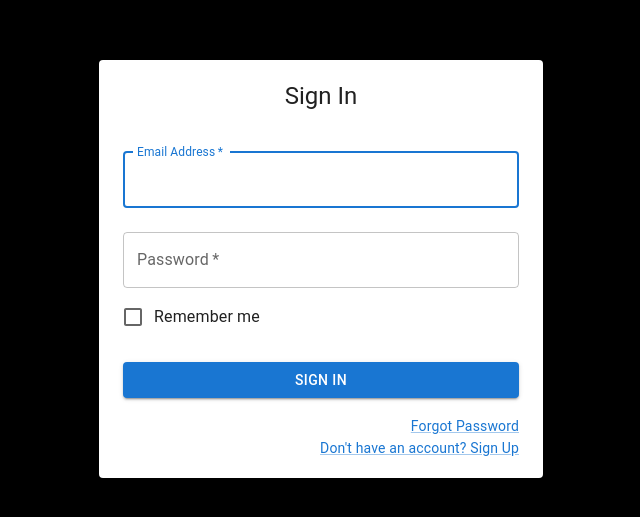
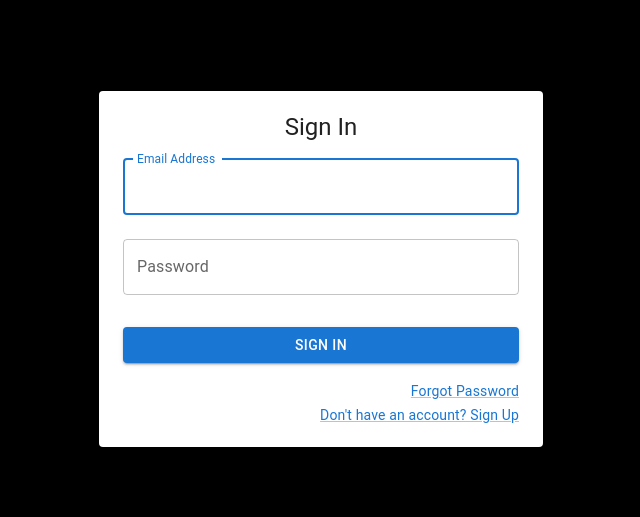
Before and after one commit to richardcolachagua/dream-closet, a React (Create React App) app: page /LoginPage in a window 1280 px wide. Shown: the part 131-648 px from the top of the page, without its empty margins (319-959 px from the left). Built offline with nearby package versions, Linux system fonts and the light colour scheme.

Commit message:
"Login Page frontend functionality updated"

```diff
--- a/package.json
+++ b/package.json
@@ -11,11 +11,13 @@
     "@testing-library/react": "^13.4.0",
     "@testing-library/user-event": "^13.5.0",
     "aws-sdk": "^2.1560.0",
+    "formik": "^2.4.5",
     "react": "^18.2.0",
     "react-dom": "^18.2.0",
     "react-router-dom": "^6.22.0",
     "react-scripts": "5.0.1",
-    "web-vitals": "^2.1.4"
+    "web-vitals": "^2.1.4",
+    "yup": "^1.3.3"
   },
   "scripts": {
     "start": "react-scripts start",
--- a/src/frontend/Pages/LoginPage.jsx
+++ b/src/frontend/Pages/LoginPage.jsx
@@ -4,8 +4,6 @@ import {
   TextField,
   Box,
   Typography,
-  FormControlLabel,
-  Checkbox,
   Link,
   Grid,
   Container,
@@ -28,17 +26,60 @@ AWS.config.update({
 
 const dynamoDB = new AWS.DynamoDB.DocumentClient();
 
+const validationSchema = Yup.object().shape({
+  email: Yup.string()
+    .email("Invalid email address")
+    .required("Email is required"),
+  password: Yup.string().required("Password is required"),
+});
+
 const LoginPage = () => {
   const defaultTheme = createTheme();
+  const [error, setError] = useState("");
+  const [loading, setLoading] = useState("");
 
-  const [email, setEmail] = useState("");
-  const [password, setPassword] = useState("");
+  const formik = useFormik({
+    initialValues: {
+      email: "",
+      password: "",
+    },
+    validationSchema,
+    onSubmit: async (values) => {
+      try {
+        setLoading(true);
+        const { email, password } = values;
+        //Retrieve user record from DynamoDB based on email
+        const params = {
+          TableName: "YOUR_DYNAMO_TABLE_NAME",
+          Key: { email },
+        };
+        const { Item } = await dynamoDB.get(params).promise();
 
-  const handleLogin = async (event) => {
-    event.preventDefault();
-    console.log("email", email);
-    console.log("password", password);
-  };
+        if (!Item) {
+          setLoading(false);
+          setError("User not found");
+          return;
+        }
+        //Compare hashed passwords
+        //Note: Ensure you're using a secure hashing algorithm (e.g., bcrypt) for password hashing
+
+        if (Item.password !== password) {
+          setLoading(false);
+          setError("Invalid password");
+          return;
+        }
+        //Authentification successful
+        setError(false);
+        setError("");
+        console.log("Login Successful");
+        //Redirect user to dashboard or home page
+      } catch (error) {
+        setLoading(false);
+        console.error("Login failed", error);
+        setError("An error occured. Please try again later.");
+      }
+    },
+  });
 
   return (
     <ThemeProvider theme={defaultTheme}>
@@ -67,56 +108,67 @@ const LoginPage = () => {
             <Typography component="h1" variant="h5">
               Sign In
             </Typography>
-            <Box component="form" onSubmit={handleLogin} sx={{ mt: 3 }}>
+            <form onSubmit={formik.handleSubmit}>
               <TextField
                 margin="normal"
-                required
                 fullWidth
                 id="email"
+                name="email"
                 label="Email Address"
-                name="email"
                 autoComplete="email"
                 autoFocus
-                value={email}
-                onChange={(e) => setEmail(e.target.value)}
+                value={formik.values.email}
+                onChange={formik.handleChange}
+                error={formik.touched.email && Boolean(formik.errors.email)}
+                helperText={formik.touched.email && formik.errors.email}
               />
               <TextField
                 margin="normal"
-                required
                 fullWidth
                 name="password"
                 label="Password"
                 type="password"
-                id="password"
                 autoComplete="current-password"
-                value={password}
-                onChange={(e) => setPassword(e.target.value)}
+                value={formik.values.password}
+                onChange={formik.handleChange}
+                error={
+                  formik.touched.password && Boolean(formik.errors.password)
+                }
+                helperText={formik.touched.password && formik.errors.password}
               />
-              <FormControlLabel
-                control={<Checkbox value="remember" color="primary" />}
-                label="Remember me"
-              />
+              {error && (
+                <Typography variant="body2" color="error">
+                  {error}
+                </Typography>
+              )}
               <Button
                 type="submit"
                 fullWidth
                 variant="contained"
                 sx={{ mt: 3, mb: 2 }}
+                disabled={loading}
               >
-                Sign in
+                {loading ? (
+                  <CircularProgress size={24} color="inherit" />
+                ) : (
+                  "Sign in"
+                )}
               </Button>
+            </form>
             <Grid container justifyContent="flex-end">
               <Grid item>
                 <Link href="#" variant="body2">
                   Forgot Password
                 </Link>
               </Grid>
+            </Grid>
             <Grid container justifyContent="flex-end">
+              <Grid item>
                 <Link href="#" variant="body2">
                   {"Don't have an account? Sign Up"}
                 </Link>
               </Grid>
             </Grid>
-            </Box>
           </Box>
         </Container>
       </Grid>
```
Also changed, not shown: 1 other file (tests, documents, lock files or other folders). Lines whose indentation alone changed are shown as unchanged.
